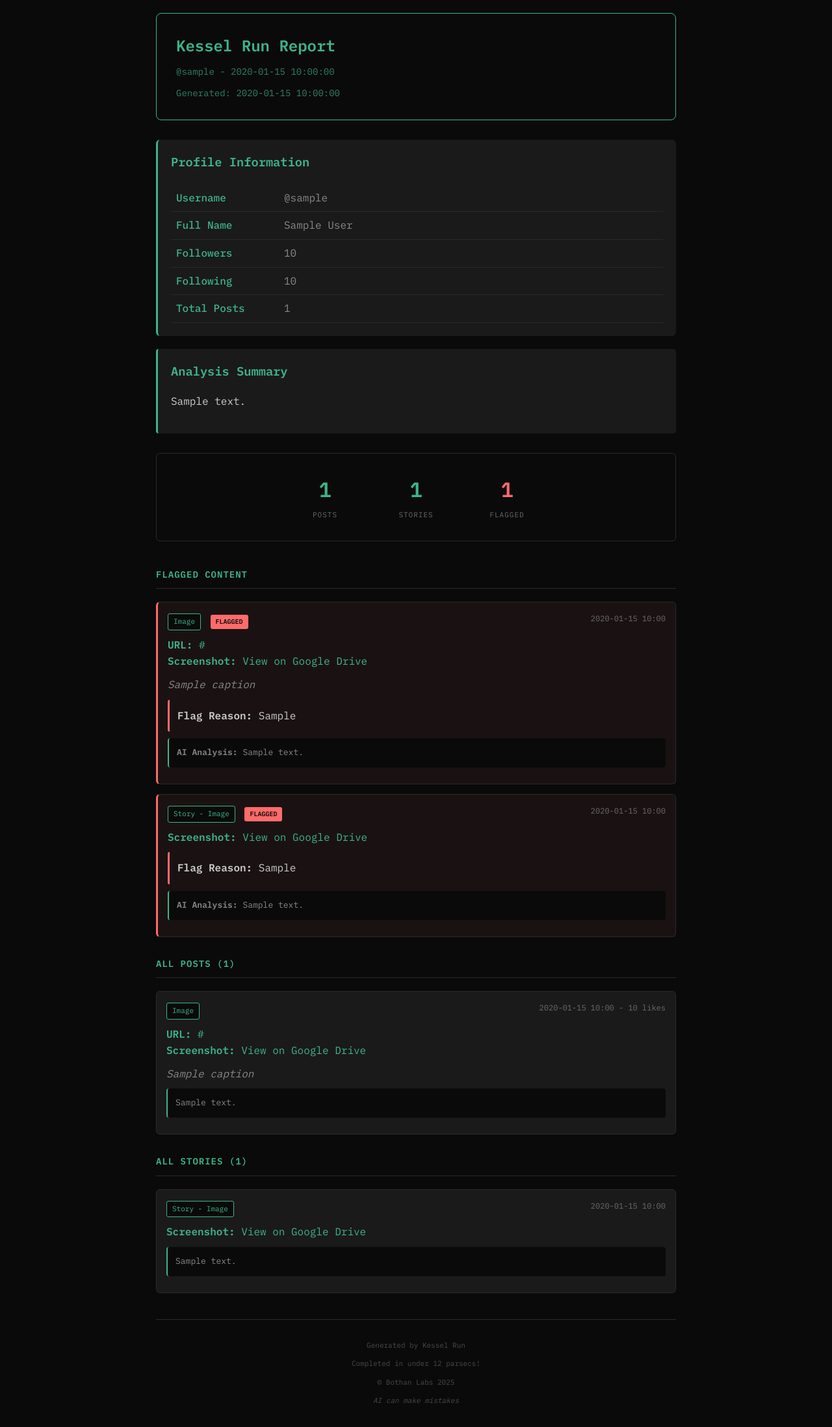
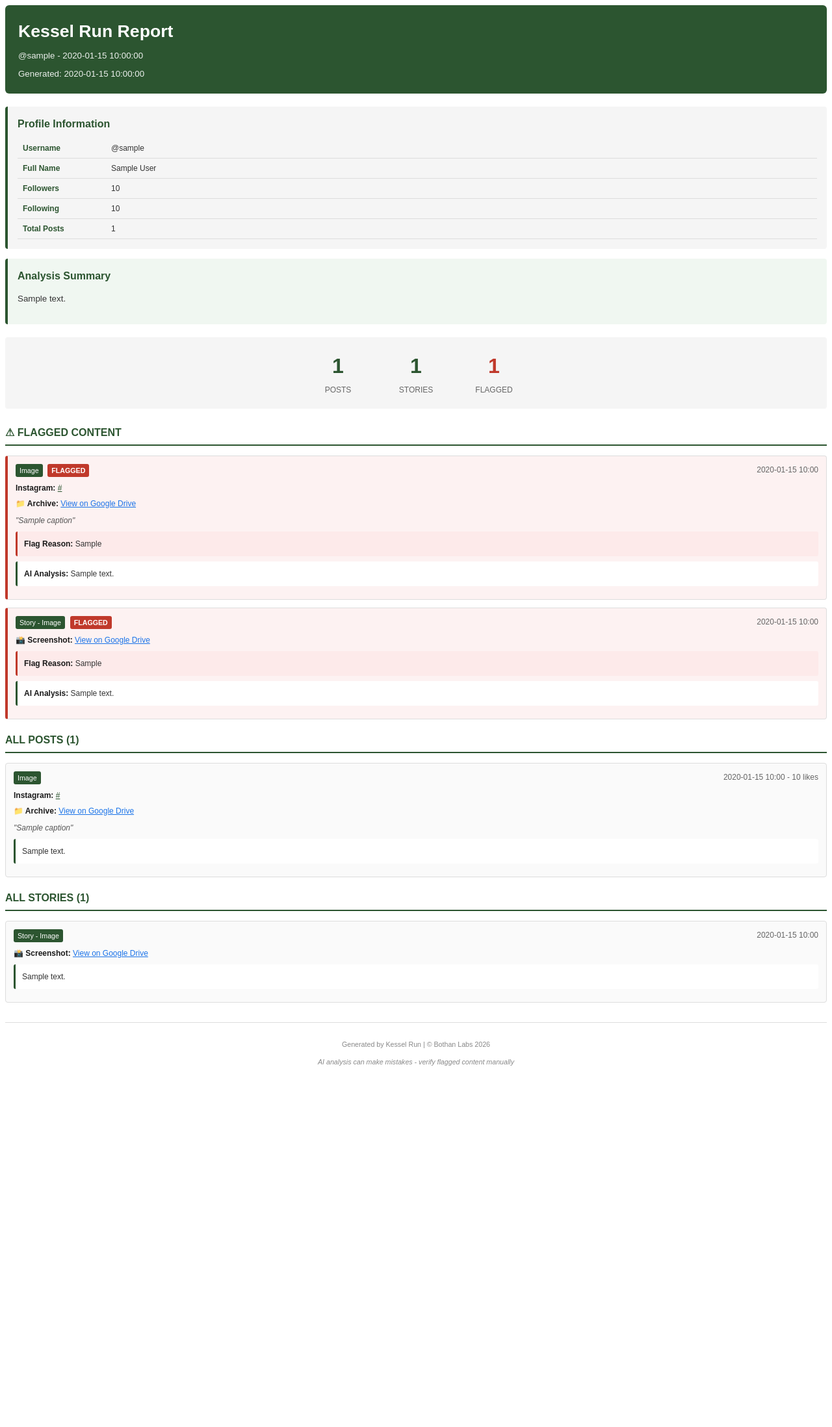
Before and after one commit to awm-miller/project-kesselrun, a Flask app: template templates/report_pdf.html in a window 1280 px wide. Shown: the whole page at 65% size. After the commit the page ends 1640 px from the top, so only its background shows below. Run offline with Flask 3, Linux system fonts and the light colour scheme; the template is opened without the code that fills it: most values are stand-ins (such as "Sample title", 1, 10 or a date in 2020).

Commit message:
Fix PDF template: light background for readability, clearer GDrive links

```diff
--- a/templates/report_pdf.html
+++ b/templates/report_pdf.html
@@ -2,178 +2,200 @@
 <html>
 <head>
     <meta charset="utf-8">
-    <link href="https://fonts.googleapis.com/css2?family=IBM+Plex+Mono:wght@400;500;600&display=swap" rel="stylesheet">
     <style>
+        @page {
+            size: A4;
+            margin: 1.5cm;
+        }
         body {
-            font-family: 'IBM Plex Mono', monospace;
-            line-height: 1.6;
-            color: #3eb489;
-            background: #0a0a0a;
-            max-width: 800px;
-            margin: 0 auto;
-            padding: 20px;
+            font-family: Arial, Helvetica, sans-serif;
+            line-height: 1.5;
+            color: #1a1a1a;
+            background: #ffffff;
+            font-size: 10pt;
         }
         .header {
-            background: #0a0a0a;
-            color: #3eb489;
-            padding: 30px;
-            border: 1px solid #3eb489;
-            border-radius: 8px;
-            margin-bottom: 30px;
+            background: #2c5530;
+            color: #ffffff;
+            padding: 20px;
+            border-radius: 6px;
+            margin-bottom: 20px;
         }
         .header h1 {
             margin: 0;
-            font-size: 24px;
-            font-weight: 600;
+            font-size: 20pt;
+            font-weight: bold;
         }
         .header .subtitle {
-            opacity: 0.7;
-            margin-top: 10px;
-            font-size: 14px;
+            margin-top: 8px;
+            font-size: 10pt;
+            opacity: 0.9;
         }
         .profile-info {
-            background: #1a1a1a;
-            padding: 20px;
-            border-radius: 6px;
-            margin-bottom: 20px;
-            border-left: 3px solid #3eb489;
+            background: #f5f5f5;
+            padding: 15px;
+            border-radius: 4px;
+            margin-bottom: 15px;
+            border-left: 4px solid #2c5530;
+        }
+        .profile-info h3 {
+            color: #2c5530;
+            margin: 0 0 10px 0;
+            font-size: 12pt;
         }
         .profile-info table {
             width: 100%;
             border-collapse: collapse;
         }
         .profile-info td {
-            padding: 8px;
-            border-bottom: 1px solid #2a2a2a;
-            color: #888;
+            padding: 6px 8px;
+            border-bottom: 1px solid #ddd;
+            color: #333;
+            font-size: 9pt;
         }
         .profile-info td:first-child {
-            font-weight: 500;
-            width: 150px;
-            color: #3eb489;
+            font-weight: bold;
+            width: 120px;
+            color: #2c5530;
         }
         .summary {
-            background: #1a1a1a;
-            padding: 20px;
-            border-left: 3px solid #3eb489;
+            background: #f0f7f1;
+            padding: 15px;
+            border-left: 4px solid #2c5530;
             border-radius: 4px;
-            margin-bottom: 30px;
-            color: #ccc;
+            margin-bottom: 20px;
+            color: #333;
+        }
+        .summary h3 {
+            color: #2c5530;
+            margin: 0 0 8px 0;
+            font-size: 12pt;
         }
         .stats {
             display: flex;
             justify-content: center;
-            gap: 60px;
-            margin-bottom: 40px;
-            padding: 30px;
-            background: #0a0a0a;
-            border: 1px solid #2a2a2a;
-            border-radius: 6px;
+            gap: 40px;
+            margin-bottom: 25px;
+            padding: 20px;
+            background: #f5f5f5;
+            border-radius: 4px;
         }
         .stat-box {
             text-align: center;
             min-width: 80px;
         }
         .stat-box .number {
-            font-size: 32px;
-            font-weight: 600;
-            color: #3eb489;
+            font-size: 24pt;
+            font-weight: bold;
+            color: #2c5530;
         }
         .stat-box .label {
-            color: #6b6b6b;
-            margin-top: 5px;
-            font-size: 11px;
+            color: #666;
+            margin-top: 4px;
+            font-size: 9pt;
             text-transform: uppercase;
-            letter-spacing: 1px;
         }
         .section {
-            margin-bottom: 30px;
+            margin-bottom: 20px;
         }
         .section h2 {
-            color: #3eb489;
-            border-bottom: 1px solid #2a2a2a;
-            padding-bottom: 10px;
-            margin-bottom: 20px;
-            font-size: 14px;
+            color: #2c5530;
+            border-bottom: 2px solid #2c5530;
+            padding-bottom: 6px;
+            margin-bottom: 15px;
+            font-size: 12pt;
             text-transform: uppercase;
-            letter-spacing: 1px;
         }
         .post {
-            background: #1a1a1a;
-            border: 1px solid #2a2a2a;
-            border-radius: 6px;
-            padding: 15px;
-            margin-bottom: 15px;
+            background: #fafafa;
+            border: 1px solid #ddd;
+            border-radius: 4px;
+            padding: 12px;
+            margin-bottom: 12px;
+            page-break-inside: avoid;
         }
         .post.flagged {
-            border-left: 3px solid #ff6b6b;
-            background: #1a1212;
+            border-left: 4px solid #c0392b;
+            background: #fdf2f2;
         }
         .post-header {
             display: flex;
             justify-content: space-between;
-            margin-bottom: 10px;
+            margin-bottom: 8px;
         }
         .post-date {
-            color: #6b6b6b;
-            font-size: 12px;
+            color: #666;
+            font-size: 9pt;
         }
         .post-type {
             display: inline-block;
-            padding: 3px 8px;
-            background: #0a0a0a;
-            color: #3eb489;
+            padding: 2px 6px;
+            background: #2c5530;
+            color: #fff;
             border-radius: 3px;
-            font-size: 11px;
-            border: 1px solid #3eb489;
+            font-size: 8pt;
         }
         .flagged-badge {
             display: inline-block;
-            padding: 3px 8px;
-            background: #ff6b6b;
-            color: #0a0a0a;
+            padding: 2px 6px;
+            background: #c0392b;
+            color: #fff;
             border-radius: 3px;
-            font-size: 10px;
-            font-weight: 600;
-            margin-left: 5px;
-            text-transform: uppercase;
+            font-size: 8pt;
+            font-weight: bold;
+            margin-left: 4px;
+        }
+        .post-url {
+            font-size: 9pt;
+            margin: 6px 0;
+            color: #333;
+        }
+        .post-url a {
+            color: #2c5530;
+            word-break: break-all;
+        }
+        .gdrive-link {
+            font-size: 9pt;
+            margin: 6px 0;
+            color: #333;
+        }
+        .gdrive-link a {
+            color: #1a73e8;
         }
         .post-caption {
-            margin: 10px 0;
+            margin: 8px 0;
             font-style: italic;
-            color: #888;
+            color: #555;
+            font-size: 9pt;
         }
         .post-description {
-            margin: 10px 0;
-            padding: 12px;
-            background: #0a0a0a;
-            border-radius: 4px;
-            border-left: 2px solid #3eb489;
-            color: #888;
-            font-size: 13px;
+            margin: 8px 0;
+            padding: 10px;
+            background: #fff;
+            border-radius: 3px;
+            border-left: 3px solid #2c5530;
+            color: #333;
+            font-size: 9pt;
         }
         .flag-reason {
-            margin-top: 10px;
-            padding: 12px;
-            background: #1a1212;
-            border-left: 3px solid #ff6b6b;
+            margin-top: 8px;
+            padding: 10px;
+            background: #fdeaea;
+            border-left: 3px solid #c0392b;
             border-radius: 3px;
-            color: #ccc;
+            color: #333;
+            font-size: 9pt;
         }
         .footer {
-            margin-top: 40px;
-            padding-top: 20px;
-            border-top: 1px solid #2a2a2a;
+            margin-top: 30px;
+            padding-top: 15px;
+            border-top: 1px solid #ddd;
             text-align: center;
-            color: #4a4a4a;
-            font-size: 11px;
+            color: #888;
+            font-size: 8pt;
         }
-        a {
-            color: #3eb489;
-            text-decoration: none;
-        }
-        a:hover {
-            text-decoration: underline;
+        strong {
+            color: #1a1a1a;
         }
     </style>
 </head>
@@ -185,7 +207,7 @@
     </div>
 
     <div class="profile-info">
-        <h3 style="color: #3eb489; margin-top: 0;">Profile Information</h3>
+        <h3>Profile Information</h3>
         <table>
             <tr>
                 <td>Username</td>
@@ -211,7 +233,7 @@
     </div>
 
     <div class="summary">
-        <h3 style="color: #3eb489; margin-top: 0;">Analysis Summary</h3>
+        <h3>Analysis Summary</h3>
         <p>{{ summary }}</p>
     </div>
 
@@ -225,14 +247,14 @@
             <div class="label">Stories</div>
         </div>
         <div class="stat-box">
-            <div class="number" style="color: #ff6b6b;">{{ total_flagged }}</div>
+            <div class="number" style="color: #c0392b;">{{ total_flagged }}</div>
             <div class="label">Flagged</div>
         </div>
     </div>
 
     {% if flagged_posts or flagged_stories %}
     <div class="section">
-        <h2>Flagged Content</h2>
+        <h2>⚠ Flagged Content</h2>
         {% for post in flagged_posts %}
         <div class="post flagged">
             <div class="post-header">
@@ -242,12 +264,12 @@
                 </span>
                 <span class="post-date">{{ post.date[:16].replace('T', ' ') }}</span>
             </div>
-            <div><strong>URL:</strong> <a href="{{ post.url }}">{{ post.url }}</a></div>
+            <div class="post-url"><strong>Instagram:</strong> <a href="{{ post.url }}">{{ post.url }}</a></div>
             {% if post.gdrive_file_id %}
-            <div><strong>Screenshot:</strong> <a href="https://drive.google.com/file/d/{{ post.gdrive_file_id }}/view" target="_blank">View on Google Drive</a></div>
+            <div class="gdrive-link"><strong>📁 Archive:</strong> <a href="https://drive.google.com/file/d/{{ post.gdrive_file_id }}/view">View on Google Drive</a></div>
             {% endif %}
             {% if post.caption %}
-            <div class="post-caption">{{ post.caption }}</div>
+            <div class="post-caption">"{{ post.caption[:200] }}{% if post.caption|length > 200 %}...{% endif %}"</div>
             {% endif %}
             <div class="flag-reason">
                 <strong>Flag Reason:</strong> {{ post.flag_reason }}
@@ -269,9 +291,9 @@
                 <span class="post-date">{{ story.date[:16].replace('T', ' ') }}</span>
             </div>
             {% if story.gdrive_screenshot_id %}
-            <div><strong>Screenshot:</strong> <a href="https://drive.google.com/file/d/{{ story.gdrive_screenshot_id }}/view" target="_blank">View on Google Drive</a></div>
+            <div class="gdrive-link"><strong>📸 Screenshot:</strong> <a href="https://drive.google.com/file/d/{{ story.gdrive_screenshot_id }}/view">View on Google Drive</a></div>
             {% elif story.gdrive_file_id %}
-            <div><strong>Screenshot:</strong> <a href="https://drive.google.com/file/d/{{ story.gdrive_file_id }}/view" target="_blank">View on Google Drive</a></div>
+            <div class="gdrive-link"><strong>📁 Archive:</strong> <a href="https://drive.google.com/file/d/{{ story.gdrive_file_id }}/view">View on Google Drive</a></div>
             {% endif %}
             <div class="flag-reason">
                 <strong>Flag Reason:</strong> {{ story.flag_reason }}
@@ -297,12 +319,12 @@
                 </span>
                 <span class="post-date">{{ post.date[:16].replace('T', ' ') }} - {{ post.likes }} likes</span>
             </div>
-            <div><strong>URL:</strong> <a href="{{ post.url }}">{{ post.url }}</a></div>
+            <div class="post-url"><strong>Instagram:</strong> <a href="{{ post.url }}">{{ post.url }}</a></div>
             {% if post.gdrive_file_id %}
-            <div><strong>Screenshot:</strong> <a href="https://drive.google.com/file/d/{{ post.gdrive_file_id }}/view" target="_blank">View on Google Drive</a></div>
+            <div class="gdrive-link"><strong>📁 Archive:</strong> <a href="https://drive.google.com/file/d/{{ post.gdrive_file_id }}/view">View on Google Drive</a></div>
             {% endif %}
             {% if post.caption %}
-            <div class="post-caption">{{ post.caption }}</div>
+            <div class="post-caption">"{{ post.caption[:200] }}{% if post.caption|length > 200 %}...{% endif %}"</div>
             {% endif %}
             {% if post.media_description %}
             <div class="post-description">
@@ -331,9 +353,9 @@
                 <span class="post-date">{{ story.date[:16].replace('T', ' ') }}</span>
             </div>
             {% if story.gdrive_screenshot_id %}
-            <div><strong>Screenshot:</strong> <a href="https://drive.google.com/file/d/{{ story.gdrive_screenshot_id }}/view" target="_blank">View on Google Drive</a></div>
+            <div class="gdrive-link"><strong>📸 Screenshot:</strong> <a href="https://drive.google.com/file/d/{{ story.gdrive_screenshot_id }}/view">View on Google Drive</a></div>
             {% elif story.gdrive_file_id %}
-            <div><strong>Screenshot:</strong> <a href="https://drive.google.com/file/d/{{ story.gdrive_file_id }}/view" target="_blank">View on Google Drive</a></div>
+            <div class="gdrive-link"><strong>📁 Archive:</strong> <a href="https://drive.google.com/file/d/{{ story.gdrive_file_id }}/view">View on Google Drive</a></div>
             {% endif %}
             {% if story.media_description %}
             <div class="post-description">
@@ -351,10 +373,8 @@
     {% endif %}
 
     <div class="footer">
-        <p>Generated by Kessel Run</p>
-        <p>Completed in under 12 parsecs!</p>
-        <p>© Bothan Labs 2025</p>
-        <p><em>AI can make mistakes</em></p>
+        <p>Generated by Kessel Run | © Bothan Labs 2026</p>
+        <p><em>AI analysis can make mistakes - verify flagged content manually</em></p>
     </div>
 </body>
 </html>
```
